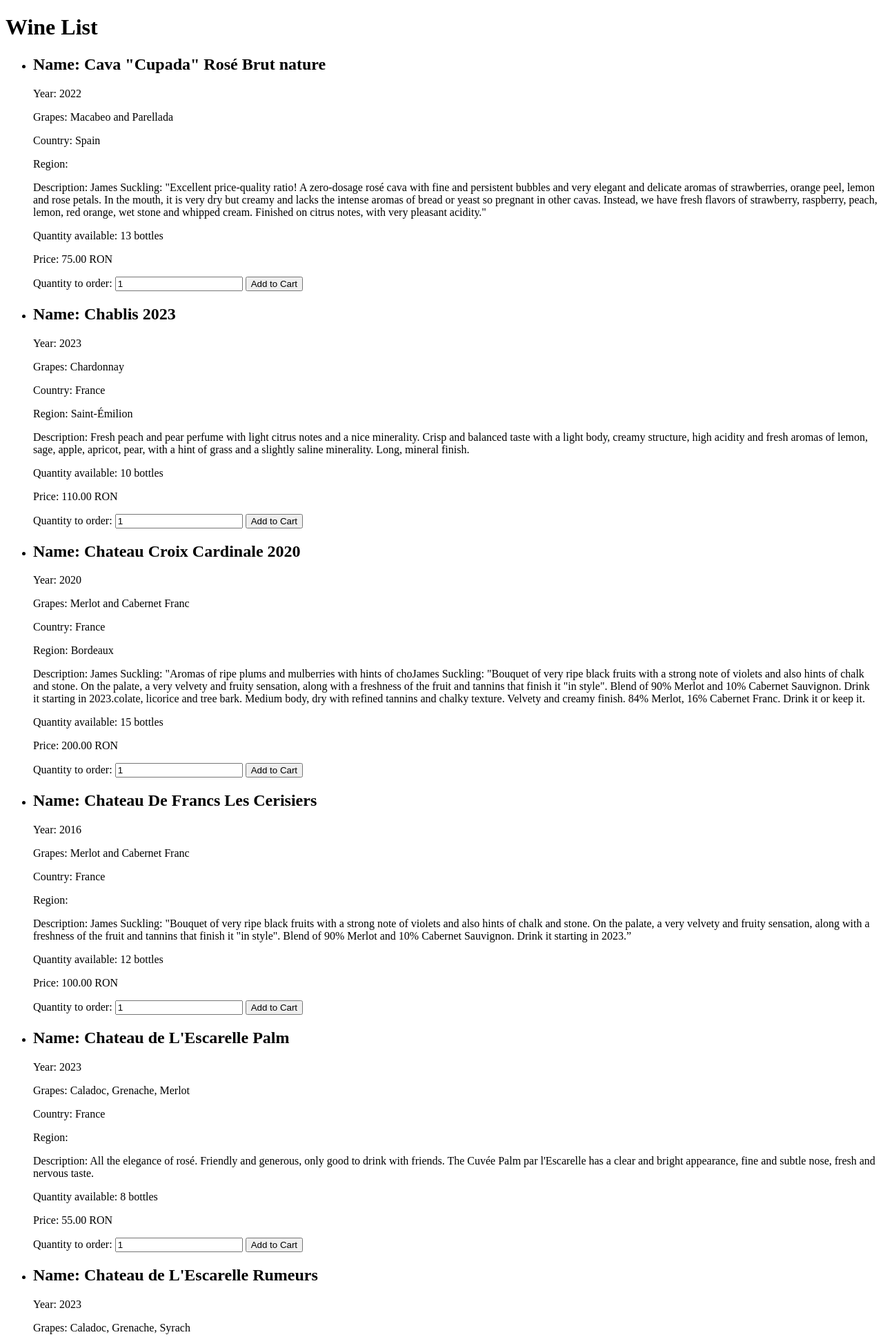
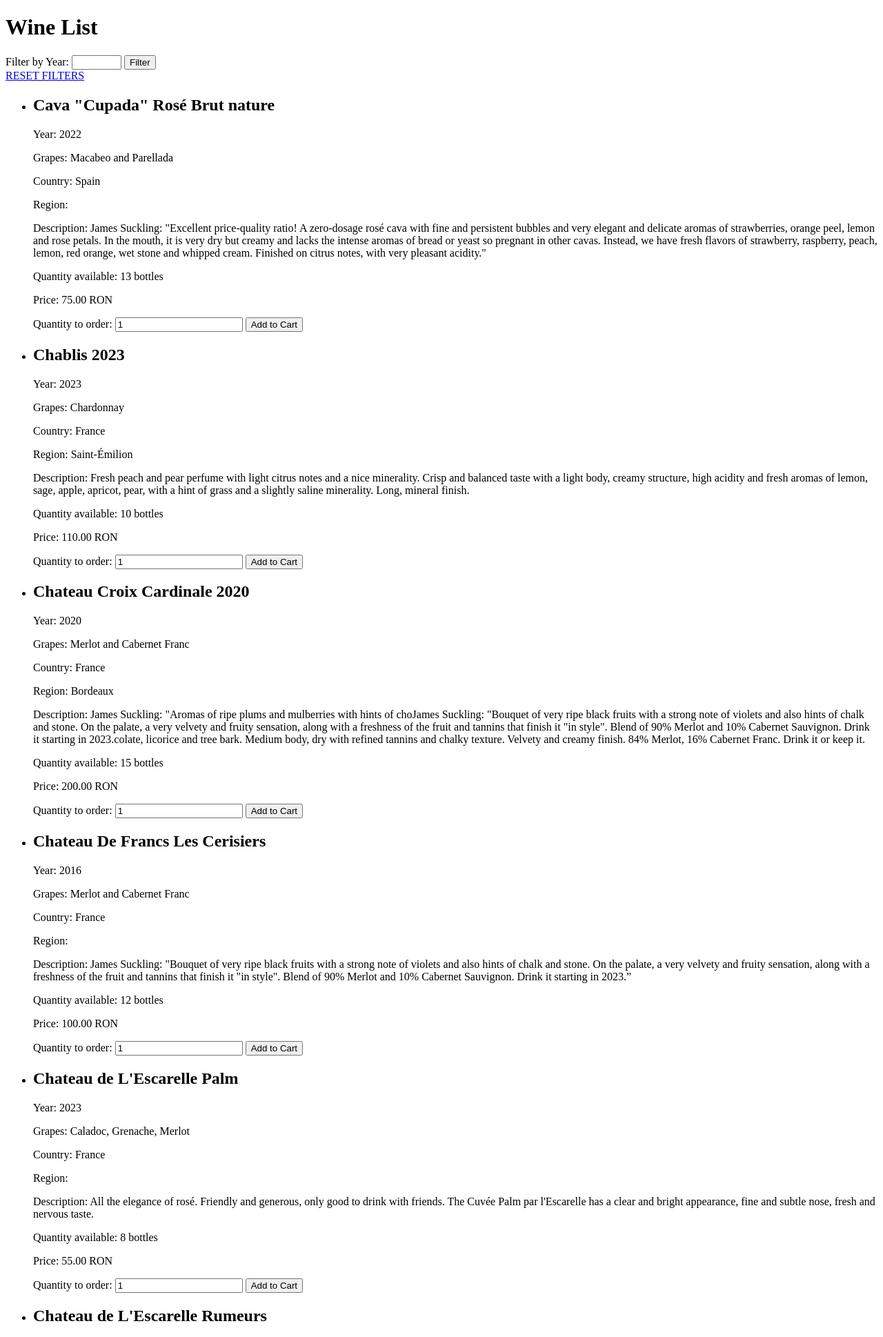
Before and after one commit to AlexandruCL/ProiectProfuDeVin, a Django app: page /wines/ in a window 1280 px wide. Shown: the top 1938 px of the page at 69% size. Run offline with Django 5.2, Linux system fonts and the light colour scheme; data comes from the database, SQL or seed files in the repository; both versions use the stored data as it was after the commit.

Commit message:
testare filtru dupa an wines

```diff
--- a/my_project/my_app/views.py
+++ b/my_project/my_app/views.py
@@ -53,7 +53,11 @@ def add_to_cart(request, item_id, item_type):
         return redirect('home')
 
 def wine_list(request):
-    wines = Wines.objects.all()
+    year = request.GET.get('year')
+    if year:
+        wines = Wines.objects.filter(Year=year)
+    else:
+        wines = Wines.objects.all()
     return render(request, 'my_app/wine_list.html', {'wines': wines})
 
 def spirit_list(request):
--- a/my_project/templates/my_app/wine_list.html
+++ b/my_project/templates/my_app/wine_list.html
@@ -5,10 +5,19 @@
 </head>
 <body>
     <h1>Wine List</h1>
+
+    <!-- Filter Form -->
+    <form method="get" action="">
+        <label for="year">Filter by Year:</label>
+        <input type="number" id="year" name="year" min="1900" max="2100">
+        <button type="submit">Filter</button>
+    </form>
+    <a href="{%url 'wine_list' %}"> RESET FILTERS</a>
+
     <ul>
         {% for wine in wines %}
             <li>
-                <h2>Name: {{ wine.Name }}</h2>
+                <h2>{{ wine.Name }}</h2>
                 <p>Year: {{ wine.Year }}</p>
                 <p>Grapes: {{ wine.Grapes }}</p>
                 <p>Country: {{ wine.Country }}</p>
```
Also changed, not shown: my_project/db.sqlite3.
